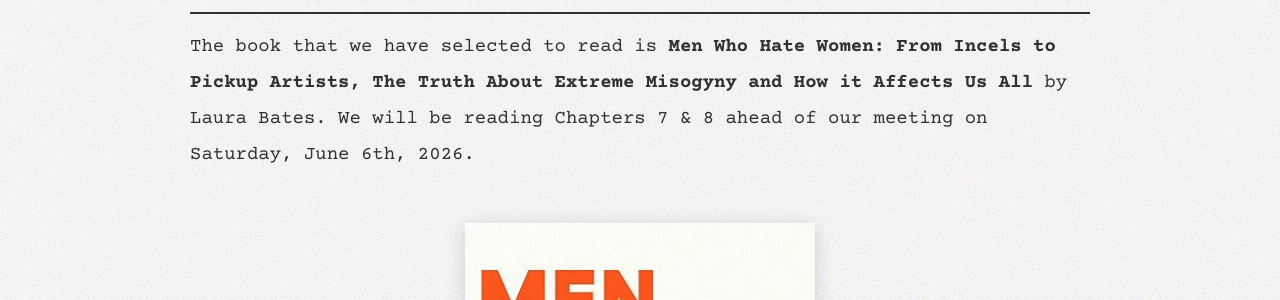
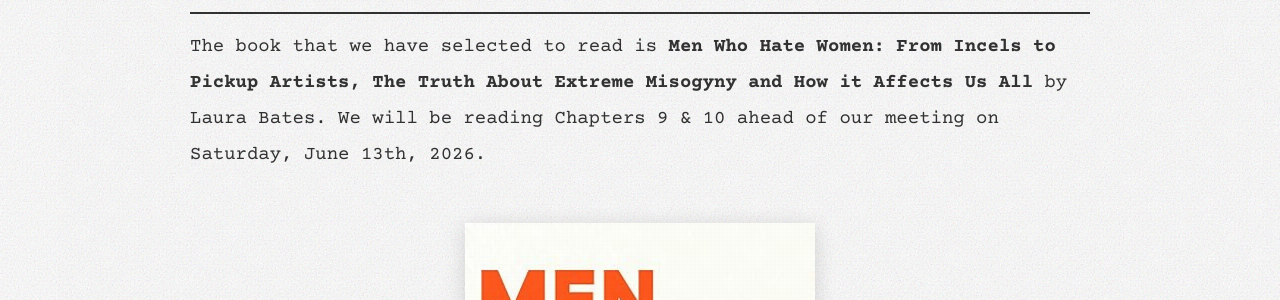
Before and after one commit to kingstonbookclub/kingstonbookclub.github.io, a Jekyll site: the page built from index.html, in a window 1280 px wide and 900 px high, scrolled down 771 px. Shown: the part 188-488 px from the top of the window. Built offline with Jekyll 4.4.1, drawn with Linux system fonts in a browser that asks for light colours; some of the changed text lies outside the part shown.

Commit message:
Weekly update: June 6 recap + roll forward to Jun 13 (final chapters)
- Added blog post for June 6 (Men Who Hate Women Ch 7 & 8)
- Updated previous-meetings.yml with June 6 entry
- Updated current reading to Chapters 9 & 10, dated June 13th
- Updated events: Jun 13 Ch 9 & 10 (final chapters of the book)

Co-Authored-By: Claude Sonnet 4.6 <noreply@anthropic.com>

```diff
--- a/_data/current-reading.yml
+++ b/_data/current-reading.yml
@@ -1,8 +1,8 @@
 # Current Reading Book Information
 book_title: "Men Who Hate Women: From Incels to Pickup Artists, The Truth About Extreme Misogyny and How it Affects Us All"
 author: "Laura Bates"
-chapters: "Chapters 7 & 8"
-current_date: "June 6th, 2026"
+chapters: "Chapters 9 & 10"
+current_date: "June 13th, 2026"
 book_image: "/images/book.jpg"
 quote: false
 goodreads_link: "https://www.goodreads.com/en/book/show/48635408-men-who-hate-women"
--- a/_data/events.yml
+++ b/_data/events.yml
@@ -1,8 +1,5 @@
 # Upcoming Events
 events:
 
-  - date: "JUN 6, 2026"
-    description: "Men Who Hate Women (Chapters 7 & 8)"
-
   - date: "JUN 13, 2026"
-    description: "Men Who Hate Women (Chapters 9 & 10)"
+    description: "Men Who Hate Women (Chapters 9 & 10) - Final chapters!"
```
Also changed, not shown: _data/previous-meetings.yml (+4 -4 lines), _posts/2026-06-06-meeting-recap-june-06.md (added, +20 -0 lines).
